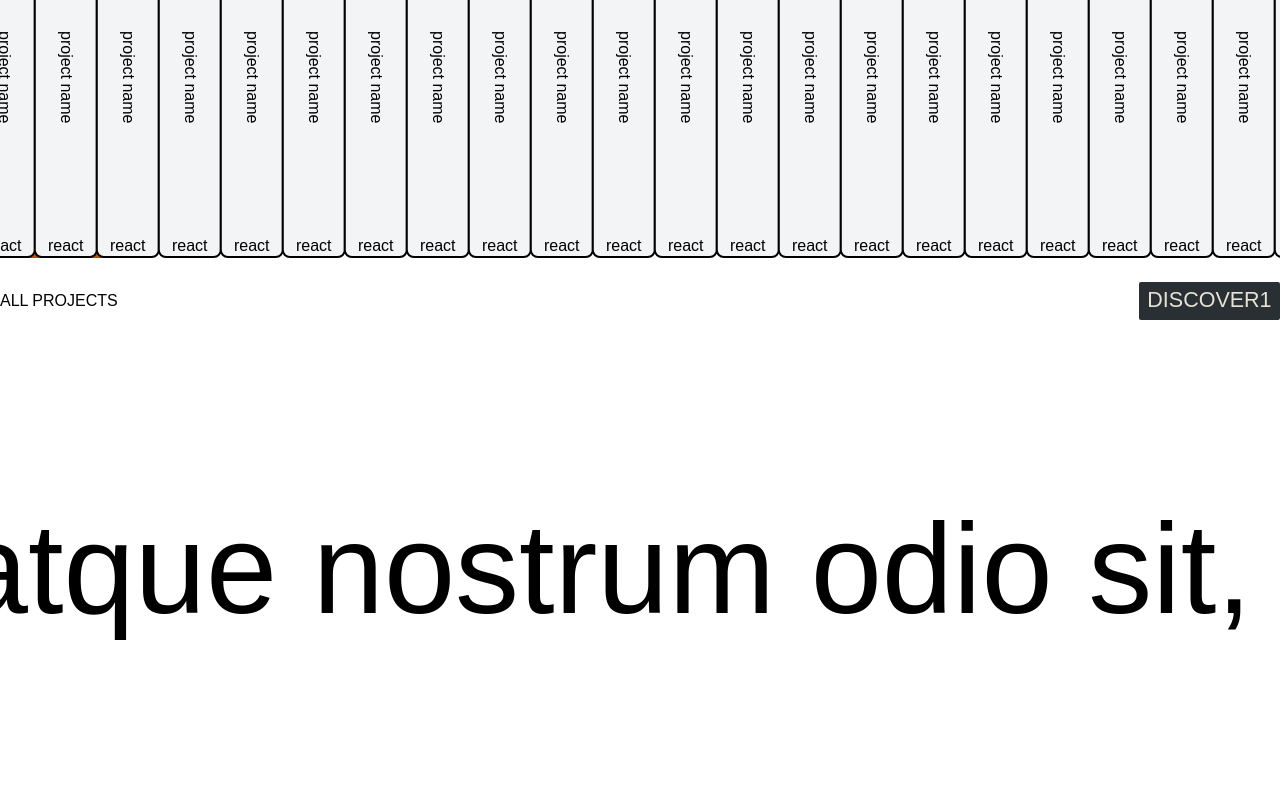
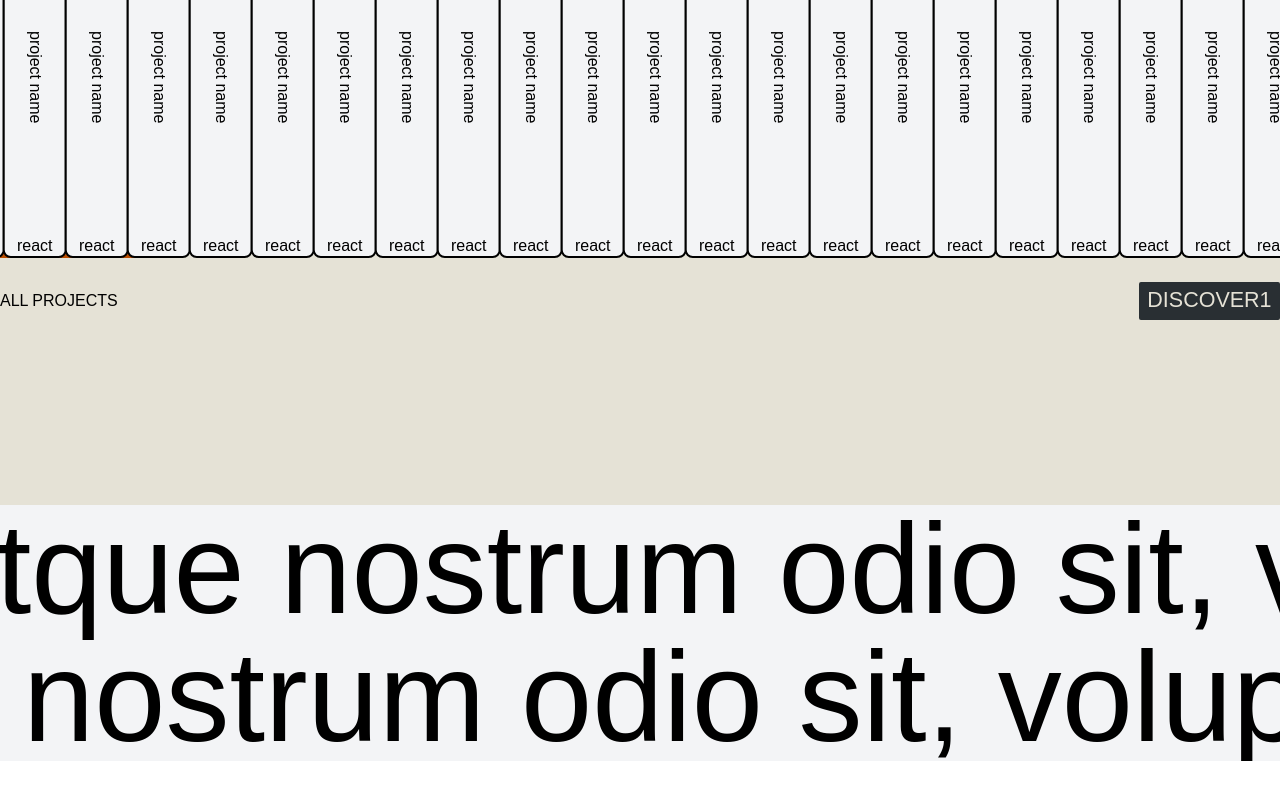
Before and after one commit to reham-elsayed/Reham-Elsayed, a Next.js app: page / in a window 1280 px wide. Shown: the part 6887-7687 px from the top of the page. Built offline with nearby package versions, Linux system fonts and the light colour scheme.

Commit message:
footer style done

```diff
--- a/app/Components/DividerSlider/DividerSlider.tsx
+++ b/app/Components/DividerSlider/DividerSlider.tsx
@@ -8,19 +8,26 @@ const DividerSlider = () => {
         target,
         offset: ["start end", "end start"]
     })
-    const x = useTransform(scrollYProgress, [0, .5], [0, -500])
+    const x = useTransform(scrollYProgress, [0, .5], [0, -500]);
+    const xx = useTransform(scrollYProgress, [0, .5], [-500, 0]);
     return (
-        <div>
+        <div className='bg-gray-100'>
             <div
                 ref={target}
-                className='flex flex-col overflow-hidden h-[100vh]'>
+                className='flex flex-col overflow-hidden '>
                 <div className='relative '>
                     <motion.div
                         style={{ x }}
                         transition={{ duration: 5 }}
-                        className='relative flex items-stretch justify-center w-full h-full text-9xl text-nowrap'>
+                        className='relative flex items-stretch justify-center  text-9xl text-nowrap'>
                         Lorem ipsum dolor sit amet consectetur adipisicing elit. Aliquid atque nostrum odio sit, voluptatibus consectetur dicta perspiciatis nam est cumque?
+                    </motion.div>
 
+                    <motion.div
+                        style={{ x: xx }}
+                        transition={{ duration: 5 }}
+                        className='relative flex items-stretch justify-center text-9xl text-nowrap'>
+                        Lorem ipsum dolor sit amet consectetur adipisicing elit. Aliquid atque nostrum odio sit, voluptatibus consectetur dicta perspiciatis nam est cumque?
                     </motion.div>
 
                 </div>
--- /dev/null
+++ b/app/Components/Footer/Footer.tsx
@@ -0,0 +1,29 @@
+import Image from 'next/image'
+import React from 'react'
+
+const Footer = () => {
+    return (
+        <div className="relative h-screen">
+            <div className='h-screen w-full fixed inset-0 -z-50 bg-blue-950 text-white'>
+                <div className='h-screen flex flex-col gap-5 absolute inset-0  justify-end'>
+                    <div className='w-[90vw] mx-auto'>
+                        <div className='flex justify-between items-center'>
+                            <div className=''> phone</div>
+                            <div className=''>
+                                <Image
+                                    width={250}
+                                    height={250}
+                                    src='/rounded-name.svg' alt="logo" />
+                            </div>
+                        </div>
+                    </div>
+                    <div className='w-full h-[40vw] text-9xl'>
+                        REHAM SHIPL
+                    </div>
+                </div>
+            </div>
+        </div>
+    )
+}
+
+export default Footer
--- a/app/Components/ProjectsSliderComponent/ProjectSliderWrapper.tsx
+++ b/app/Components/ProjectsSliderComponent/ProjectSliderWrapper.tsx
@@ -26,7 +26,7 @@ const ProjectSliderWrapper = () => {
     }
 
     return (
-        <div ref={scope} onClick={handleClick} className="min-h-screen ">
+        <div ref={scope} onClick={handleClick} className="min-h-screen bg-[#e5e2d6]">
             <TextChangeColorSize
                 colorStart={isDark ? "rgb(79, 82, 190)" : "#292f33"}
                 colorEnd={isDark ? "rgb(79, 82, 190)" : "#292f33"}
--- a/app/page.tsx
+++ b/app/page.tsx
@@ -1,6 +1,7 @@
 
 import AnimatedClipContainer from "./Components/AnimatedClipContainer/AnimatedClipContainer";
 import DividerSlider from "./Components/DividerSlider/DividerSlider";
+import Footer from "./Components/Footer/Footer";
 import ParallexCardWrapper from "./Components/ParallexCardsWrapper/ParallexCardWrapper";
 import ProjectSliderWrapper from "./Components/ProjectsSliderComponent/ProjectSliderWrapper";
 export default function Home() {
@@ -12,6 +13,7 @@ export default function Home() {
       <ParallexCardWrapper />
       <ProjectSliderWrapper />
       <DividerSlider />
+      <Footer />
     </main>
   );
 }
```
Also changed, not shown: public/rounded-name.svg (added).
